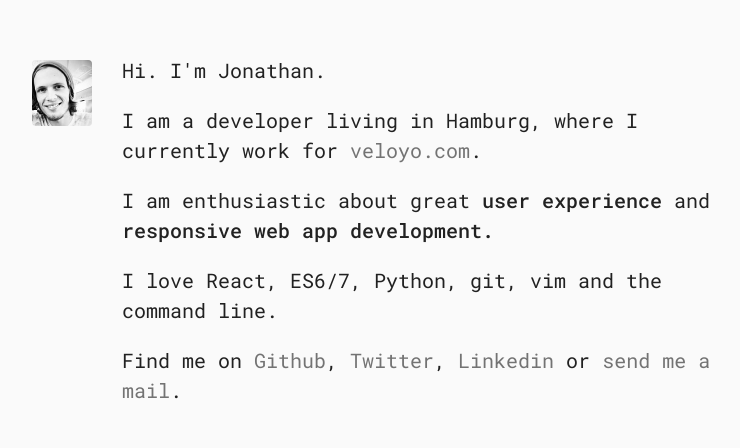
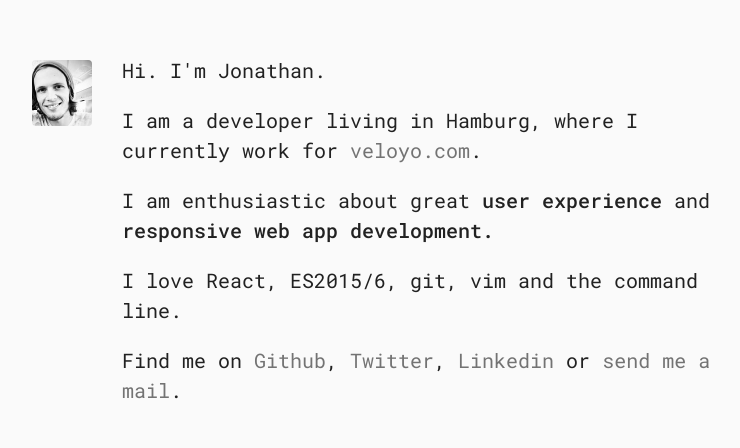
Before and after one commit to jonathanewerner/jonathanewerner.github.io, a plain HTML site: page index.html in a window 1280 px wide. Shown: the part 125-573 px from the top of the page, without its empty margins (258-998 px from the left). Drawn offline with Linux system fonts and the light colour scheme.

Commit message:
small typography stuff

```diff
--- a/index.html
+++ b/index.html
@@ -32,7 +32,7 @@
           <p>Hi. I'm Jonathan.</p>
           <p>I am a developer living in Hamburg, where I currently work for <a href="https://www.veloyo.com/en">veloyo.com</a>.</p>
           <p>I am enthusiastic about great <b>user experience</b> and <b>responsive web app development.</b></p>
-          <p>I love React, ES6/7, Python, git, vim and the command line.</p>
+          <p>I love React, ES2015/6, git, vim and the command line.</p>
           <p>Find me on <a href="https://github.com/jonathanewerner">Github</a>, <a href="https://twitter.com/jonathanewerner">Twitter</a>, <a href="https://www.linkedin.com/in/jonathanewerner">Linkedin</a> or <a href="mailto:jwerner@posteo.de">send me a mail</a>.</p>
         </div>
     </div>
```
